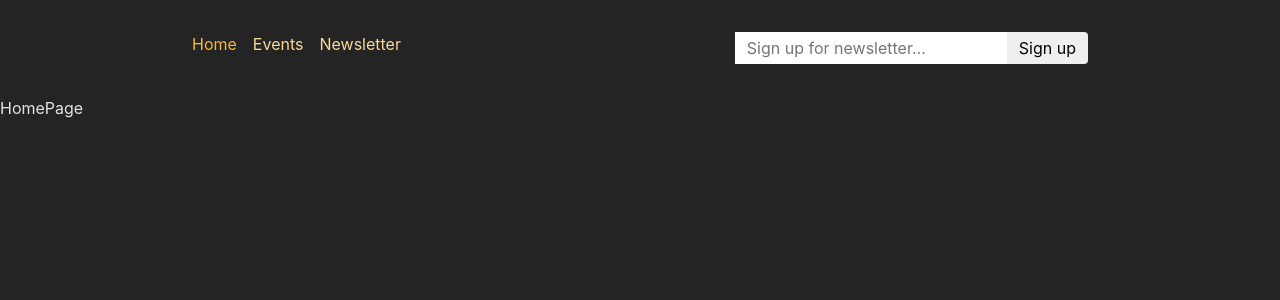
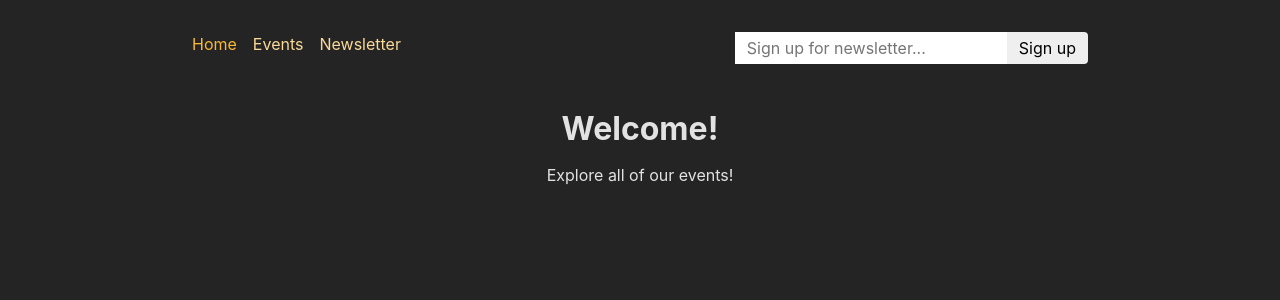
Before and after one commit to HOOP-helie/Events-app, a React (Create React App) app in the folder frontend/: page / in a window 1280 px wide. Shown: the top 300 px of the page. Built offline with nearby package versions, Linux system fonts and the light colour scheme.

Commit message:
homepage style

```diff
--- a/frontend/src/pages/HomePage.jsx
+++ b/frontend/src/pages/HomePage.jsx
@@ -1,8 +1,11 @@
 import React from 'react'
+import PageContent from './PageContent';
 
 function HomePage() {
   return (
-    <div>HomePage</div>
+    <PageContent title="Welcome!">
+      <p>Explore all of our events!</p>
+    </PageContent>
   )
 }
 
```
